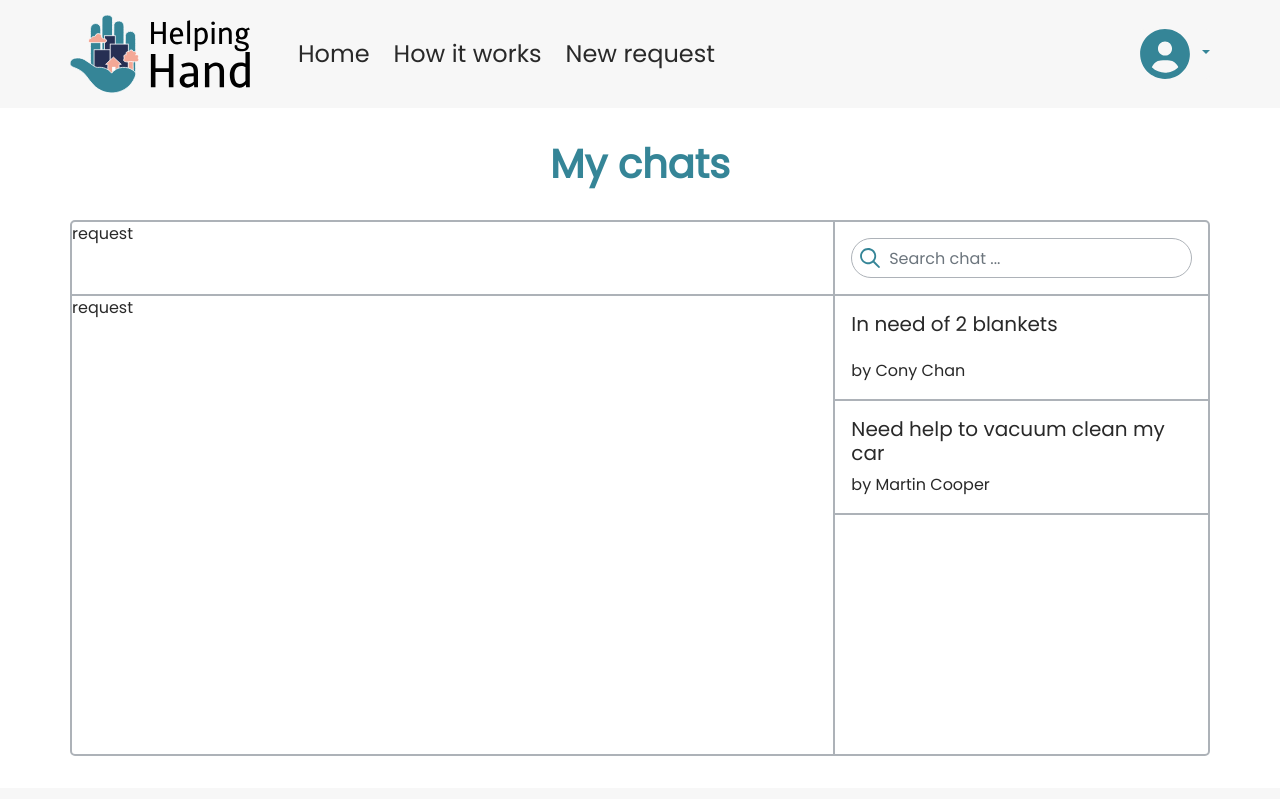
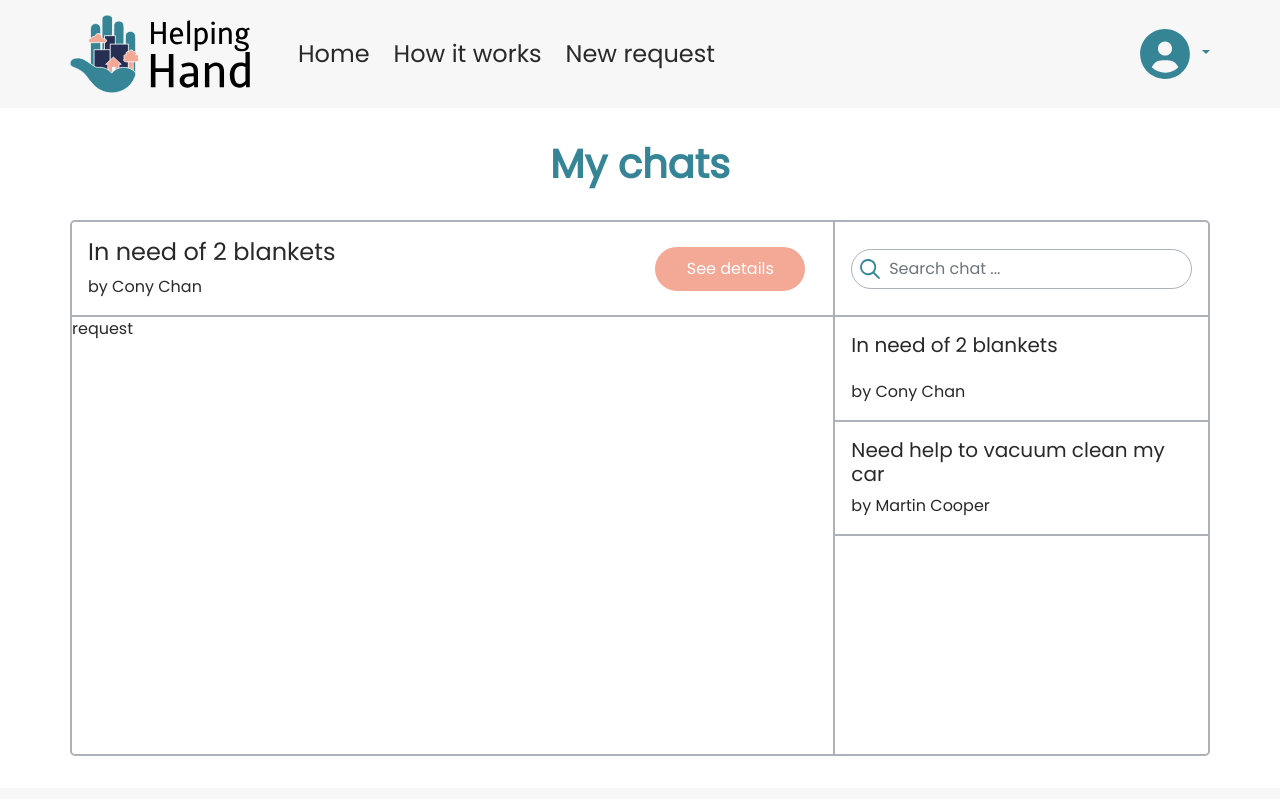
Before and after one commit to MathieuParadis/helping-hand, a React (Create React App) app: page /my-chats in a window 1280 px wide. Shown: the top 799 px of the page. Built offline with nearby package versions, Linux system fonts and the light colour scheme; what pigeon-maps would draw is missing.

Commit message:
edited chatBanner component

```diff
--- /dev/null
+++ b/src/components/ChatBanner.jsx
@@ -0,0 +1,24 @@
+import React from 'react';
+
+const ChatBanner = ({chat}) => {
+  return (
+    <div className="chat-banner d-flex justify-content-between align-items-center p-3">
+      {
+        chat.request && (
+          <>
+            <div>
+              <h4>{chat.request.title}</h4>
+              <p className="m-0">by {chat.request.requester.first_name} {chat.request.requester.last_name}</p>
+            </div>
+            <div>
+              <button className="btn button-ternary button-w150 border-radius-50 p-2">See details</button>
+            </div>
+          </>
+        )
+      }
+
+    </div>
+  );
+};
+
+export default ChatBanner;
--- a/src/pages/Chat.jsx
+++ b/src/pages/Chat.jsx
@@ -1,21 +1,28 @@
 // CONFIG IMPORTS
-import React, {useEffect} from 'react';
+import React, {useEffect, useState} from 'react';
 
 // ASSETS IMPORTS
 import search_icon from '../assets/logos/search_logo.svg';
 
 // COMPONENTS IMPORTS
+import ChatBanner from '../components/ChatBanner';
 import ChatCard from '../components/ChatCard';
+import ShowRequestModal from '../components/ShowRequestModal';
 
 // DATA IMPORTS
 import chats from '../data/Chats';
 
 const Chat = () => {
+  const [currentChat, setCurrentChat] = useState("");
+
   useEffect(() => {
     window.scrollTo(0, 0);
   }, []);
 
   return (
+    <>
+      <ShowRequestModal request={currentChat.request} />
+
       <div className="chat d-flex justify-content-center">
         <div className="container d-flex justify-content-center mx-0 w-100">
           <div className="d-flex flex-column align-items-center my-3 py-3 w-100">
@@ -24,7 +31,7 @@ const Chat = () => {
 
               <div class="row border-bottom-grey">
                 <div class="col-12 col-md-7 col-lg-8">
-                request
+                <ChatBanner chat={chats[0]} />
                 </div>
                 <div class="col-12 col-md-5 col-lg-4 border-left-grey d-flex justify-content-center align-items-center ps-0">
                   <div className="input p-3">
@@ -61,6 +68,7 @@ const Chat = () => {
           </div>
         </div>
       </div>
+    </>
   );
 };
 
--- a/src/pages/MapRequests.jsx
+++ b/src/pages/MapRequests.jsx
@@ -91,7 +91,7 @@ const MapRequests = () => {
                           <h5 className="">{currentRequest.request.title}</h5>
                           <p className="m-0"><strong>Type: </strong>{currentRequest.request.type}</p>
                           <p className="m-0"><strong>Location: </strong>{currentRequest.request.location}</p>
-                          <button className="btn button-primary w-100 p-1" onClick={() => openShowRequestModal()} >See details</button>
+                          <button className="btn button-primary w-100 p-1" onClick={() => openShowRequestModal()}>See details</button>
                         </>
                       }
                     </div>
--- /dev/null
+++ b/src/styles/components/_chatBanner.scss
@@ -0,0 +1,3 @@
+// .chat-banner {
+
+// }
--- a/src/styles/index.scss
+++ b/src/styles/index.scss
@@ -3,6 +3,7 @@
 @import './settings';
 
 // COMPONENTS STYLES IMPORTS
+@import './components/chatBanner';
 @import './components/chatCard';
 @import './components/dropdownMenuOptionsRequestCard';
 @import './components/editProfileModal';
```
Lines whose indentation alone changed are shown as unchanged.
